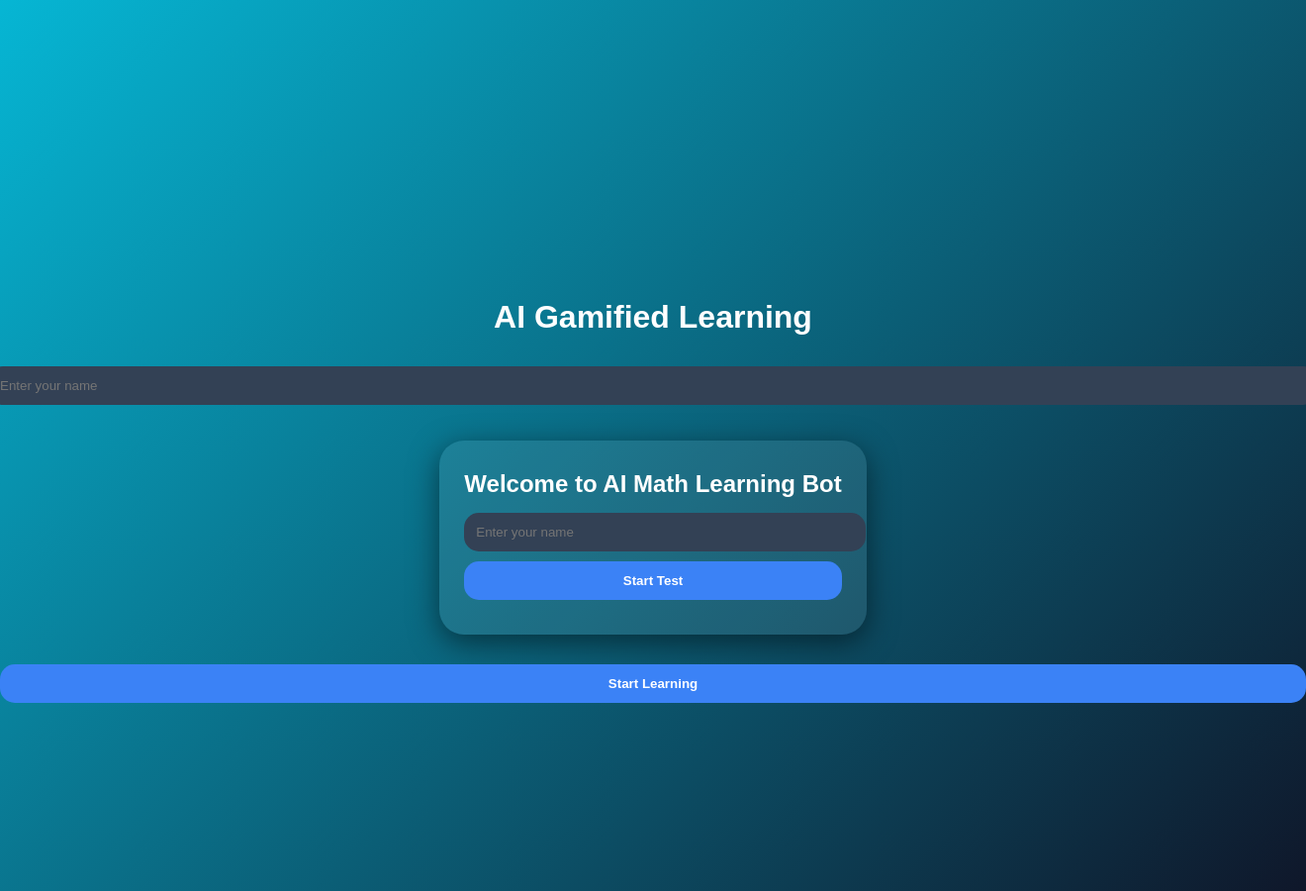
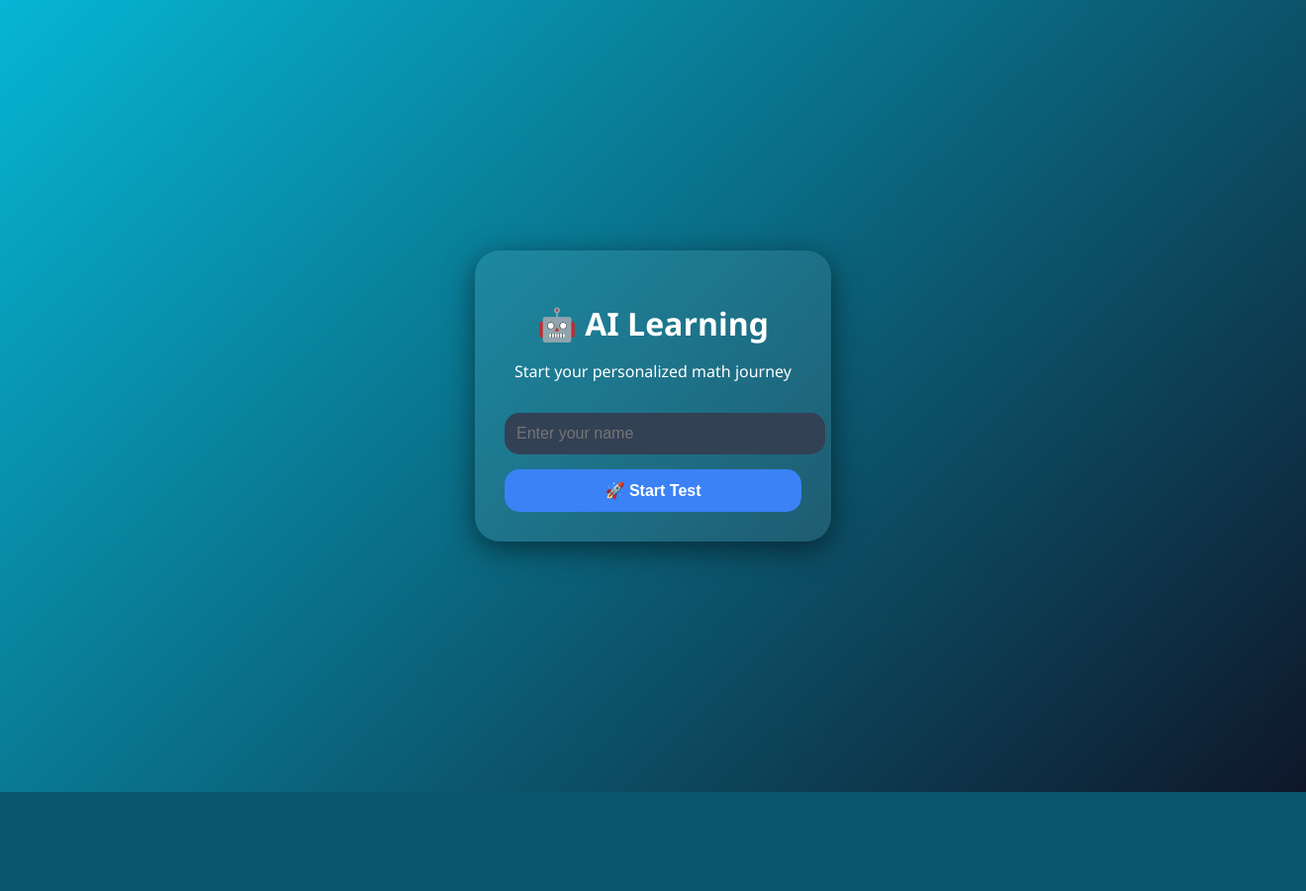
Before and after one commit to Innateability/Group-2-gamefied-AI-learning, a Flask app: page / in a window 1320 px wide; the page is wider, and only the part inside the window is pictured. Shown: that part at 99% size. After the commit the page ends 800 px from the top of that part, so only its background shows below. Run offline with Flask 3, Linux system fonts and the light colour scheme.

Commit message:
corrected index

```diff
--- a/templates/index.html
+++ b/templates/index.html
@@ -1,62 +1,95 @@
 <!DOCTYPE html>
-<html>
-<head>
-  <title>AI Learning</title>
-  <link rel="stylesheet" href="style.css">
-</head>
-<body style="text-align:center; margin-top:100px; font-family:Arial;">
-  <h1>AI Gamified Learning</h1>
-  <input id="name" placeholder="Enter your name" />
-  <br><br><!DOCTYPE html>
 <html lang="en">
 <head>
 <meta charset="UTF-8">
 <meta name="viewport" content="width=device-width, initial-scale=1.0">
 <title>AI Gamified Learning</title>
+
 <style>
-body{font-family:'Segoe UI',sans-serif;background:linear-gradient(135deg,#06b6d4,#0f172a);color:white;margin:0;display:flex;justify-content:center;align-items:center;height:100vh;}
-.card{background:rgba(255,255,255,0.08);padding:25px;border-radius:25px;box-shadow:0 8px 30px rgba(0,0,0,0.5);}
-input,button{width:100%;padding:12px;margin-top:10px;border-radius:15px;border:none;}
-input{background:#334155;color:white;}
-button{background:#3b82f6;color:white;cursor:pointer;font-weight:bold;}
-button:hover{background:#2563eb;transform:scale(1.05);}
+body {
+    font-family: 'Segoe UI', sans-serif;
+    background: linear-gradient(135deg,#06b6d4,#0f172a);
+    color: white;
+    margin: 0;
+    display: flex;
+    justify-content: center;
+    align-items: center;
+    height: 100vh;
+}
+
+/* Center card */
+.card {
+    background: rgba(255,255,255,0.08);
+    padding: 30px;
+    border-radius: 25px;
+    box-shadow: 0 8px 30px rgba(0,0,0,0.5);
+    width: 300px;
+    text-align: center;
+}
+
+/* Inputs and buttons stacked properly */
+input, button {
+    width: 100%;
+    padding: 12px;
+    margin-top: 15px;
+    border-radius: 15px;
+    border: none;
+    font-size: 16px;
+}
+
+input {
+    background: #334155;
+    color: white;
+}
+
+button {
+    background: #3b82f6;
+    color: white;
+    cursor: pointer;
+    font-weight: bold;
+    transition: 0.3s;
+}
+
+button:hover {
+    background: #2563eb;
+    transform: scale(1.05);
+}
+
+h1 {
+    margin-bottom: 10px;
+}
+
 </style>
 </head>
+
 <body>
+
 <div class="card">
-<h2>Welcome to AI Math Learning Bot</h2>
-<input id="name" placeholder="Enter your name" />
-<button onclick="start()">Start Test</button>
+    <h1>🤖 AI Learning</h1>
+    <p>Start your personalized math journey</p>
+
+    <input id="name" placeholder="Enter your name" />
+    <button onclick="start()">🚀 Start Test</button>
 </div>
+
 <script>
 async function start(){
     const userId = document.getElementById("name").value;
-    localStorage.setItem("user",userId);
-    const res = await fetch("/start",{method:"POST",headers:{"Content-Type":"application/json"},body:JSON.stringify({user_id:userId})});
+
+    if(!userId){
+        alert("Please enter your name");
+        return;
+    }
+
+    localStorage.setItem("user", userId);
+
+    await fetch("/start", {
+        method:"POST",
+        headers:{"Content-Type":"application/json"},
+        body:JSON.stringify({user_id:userId})
+    });
+
     window.location.href="/game";
-}
-</script>
-</body>
-</html>
-  <button onclick="start()">Start Learning</button>
-
-<script>
-async function start() {
-  const name = document.getElementById("name").value;
-
-  const res = await fetch("/start", {
-    method: "POST",
-    headers: {"Content-Type": "application/json"},
-    body: JSON.stringify({ user_id: name })
-  });
-
-  const data = await res.json();
-
-  // Save user locally
-  localStorage.setItem("user", name);
-
-  // Go to game page
-  window.location.href = "/game";
 }
 </script>
 
```
Also changed, not shown: 1 other file.
